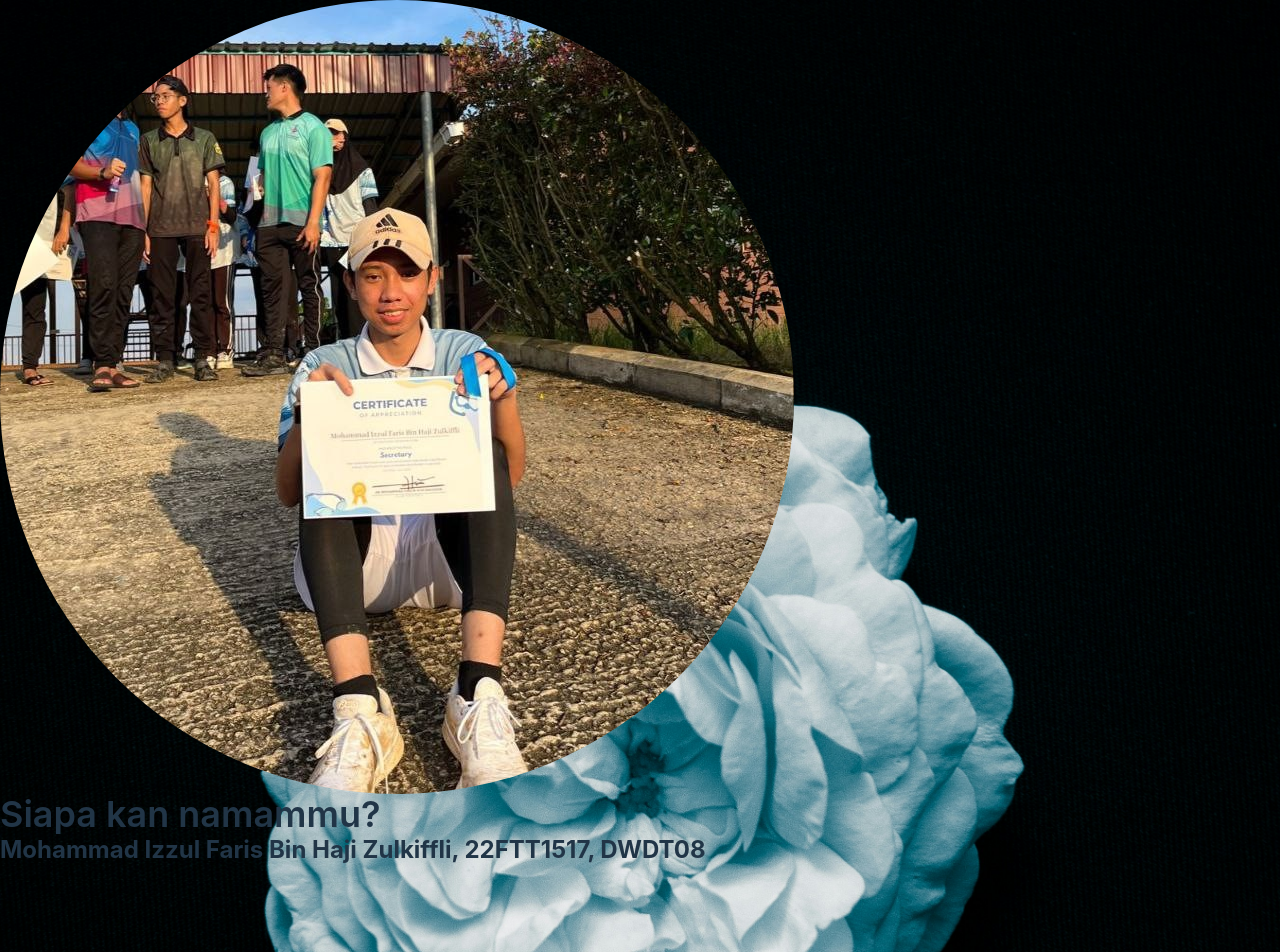
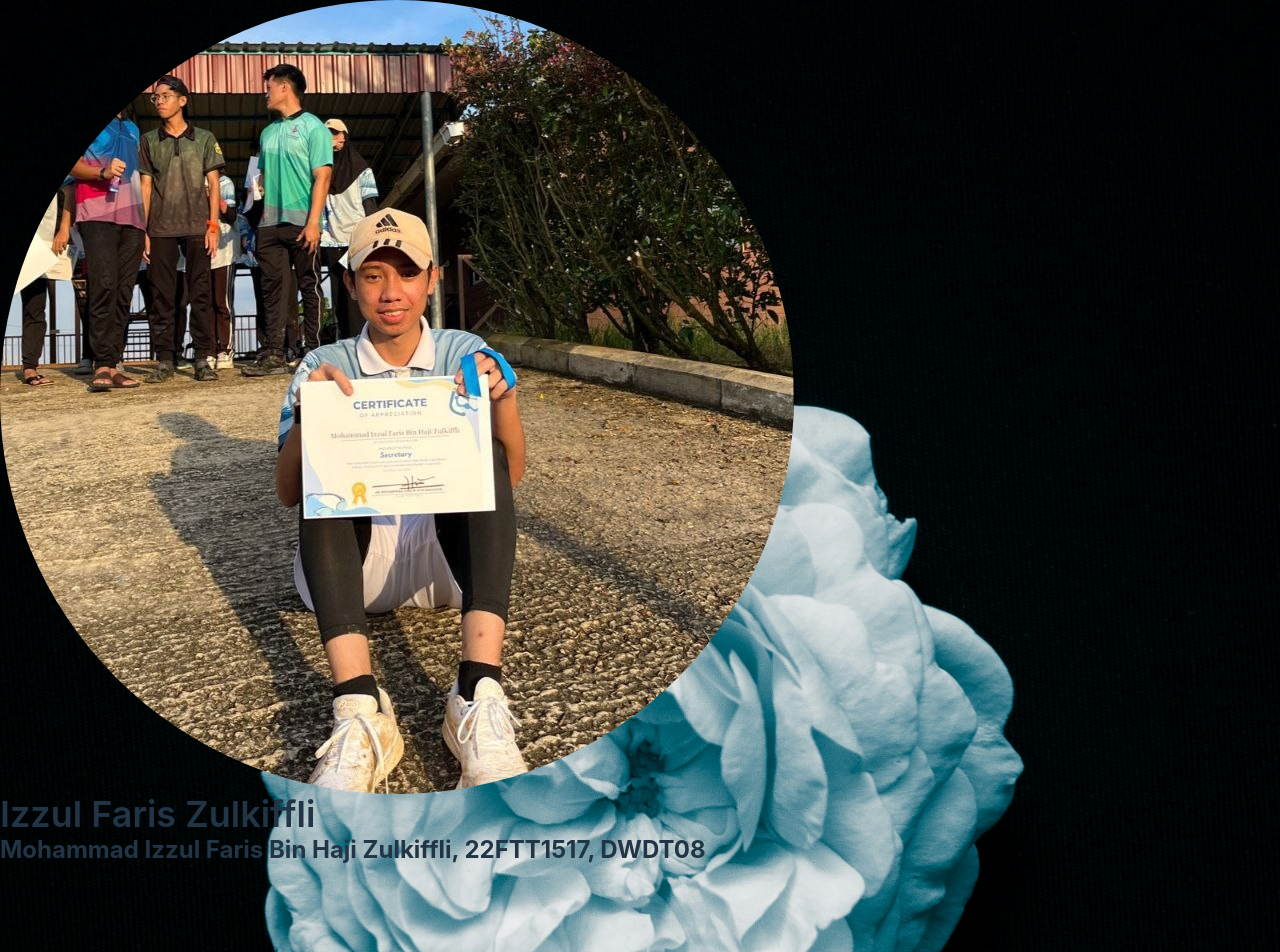
Before and after one commit to Kucheing/ASG03-Mid-assts-check-, a Vue app: page / in a window 1280 px wide. Shown: the top 952 px of the page. Built offline with nearby package versions, Linux system fonts and the light colour scheme.

Commit message:
maybe this works?

```diff
--- a/src/App.vue
+++ b/src/App.vue
@@ -7,7 +7,7 @@ import HelloWorld from './components/HelloWorld.vue'
 <div class="flex-wrap md:flex" style="width:100%">
     <div>
   <img src="./assets/images/student.jpeg" class="align-center1 containerpic rounded-full w-auto h-auto logo object-cover border4r"/>
-  <h1 class="text-4xl font-semibold creamtext marg1 align-center1">Siapa kan namammu?</h1>
+  <h1 class="text-4xl font-semibold creamtext marg1 align-center1">Izzul Faris Zulkiffli</h1>
     </div>
     <div class="flex-grow">
   <h1 class="text-2xl align-center font-bold creamtext marg2 align-center1">Mohammad Izzul Faris Bin Haji Zulkiffli, 22FTT1517, DWDT08</h1>
@@ -109,5 +109,4 @@ margin-left: 15%;
   filter: drop-shadow(0 0 2em #fffdd0);
   }
 }
-
 </style>
```
